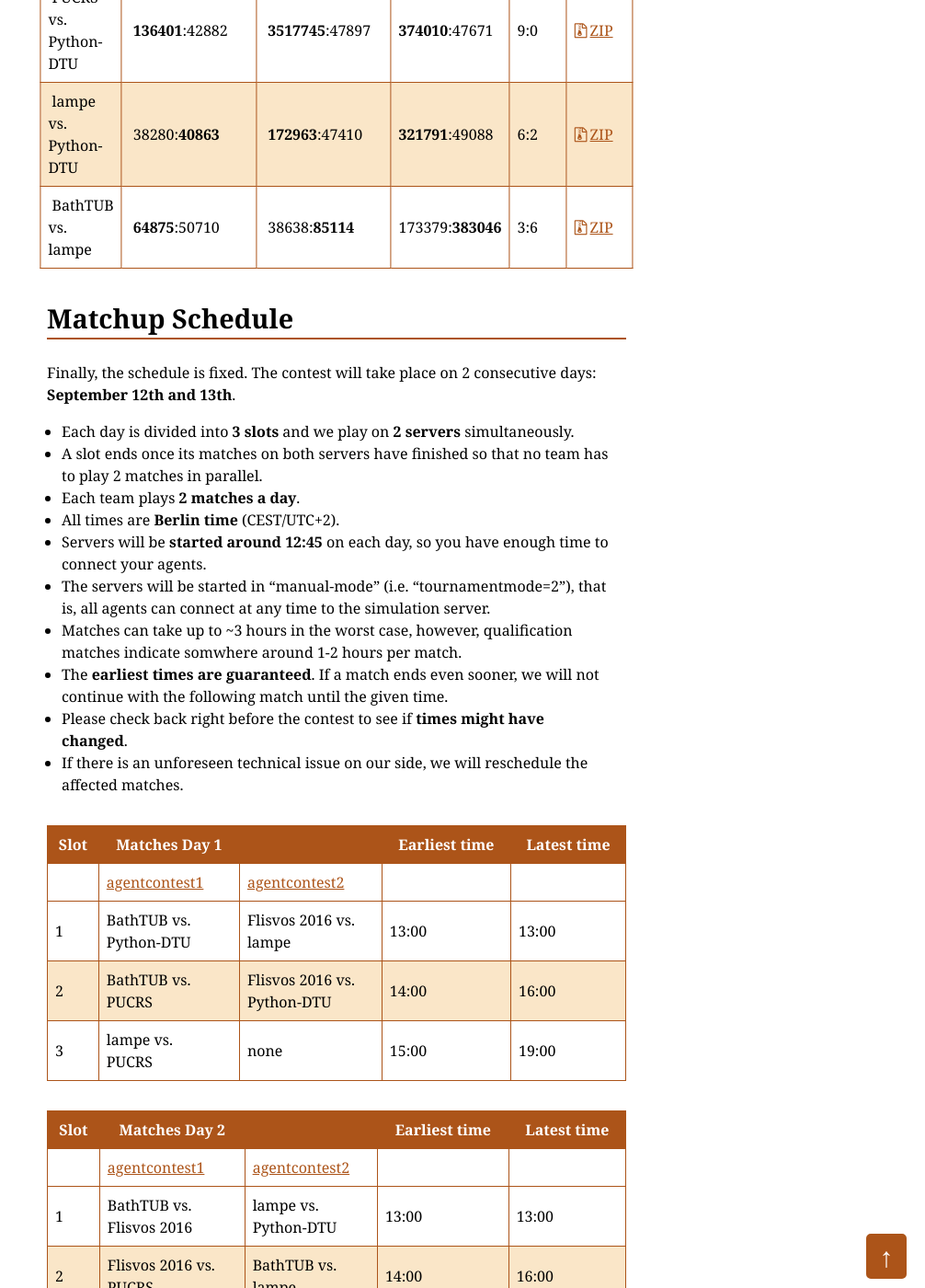
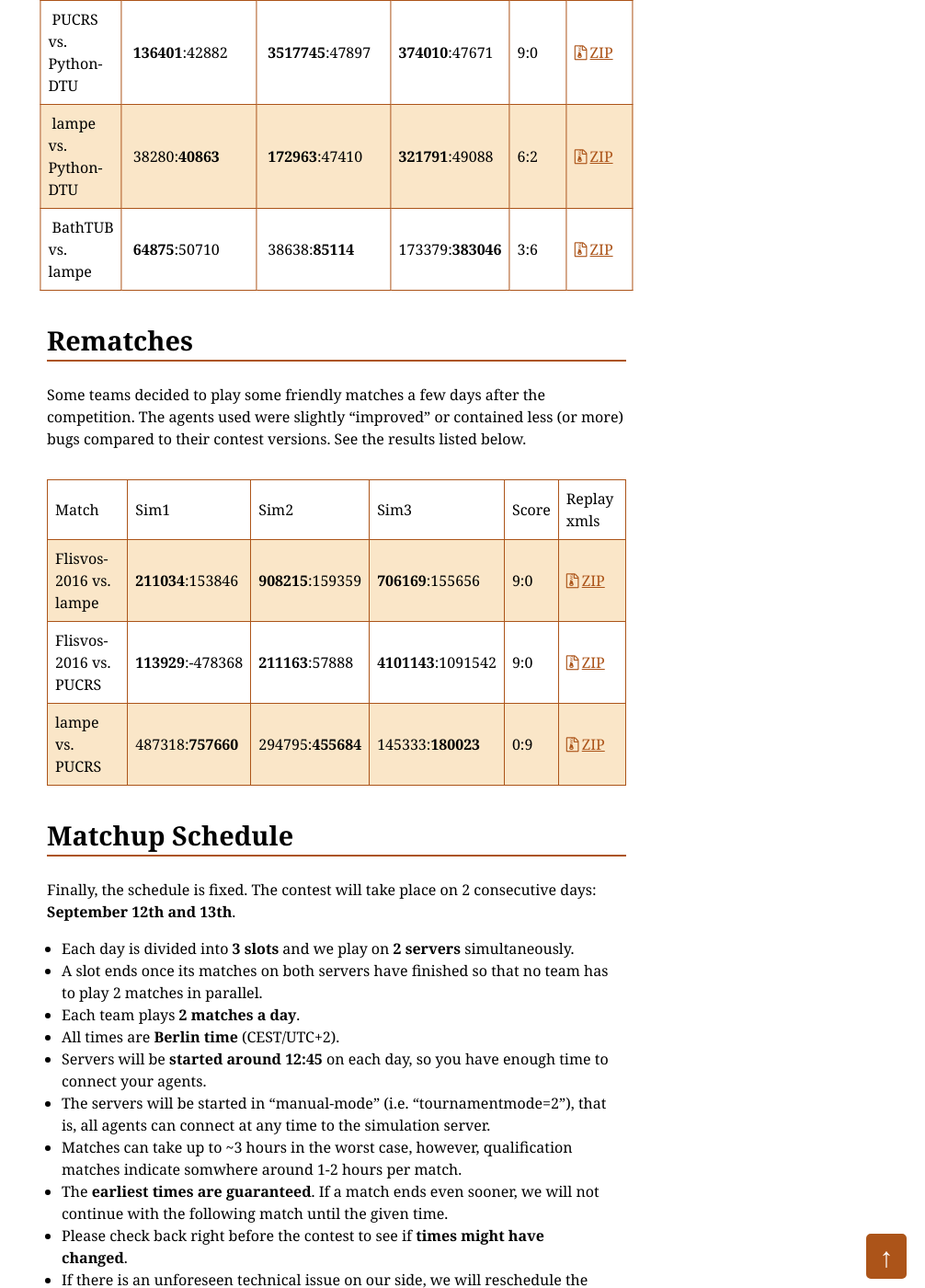
Before and after one commit to agentcontest/agentcontest.github.io, a Jekyll site: the page built from 2016/index.md, in a window 1280 px wide and 1400 px high, scrolled down 1828 px. Shown: the whole window at 92% size, without its empty margins (274-1280 px from the left). Built offline with Jekyll 4.4.1, drawn with Linux system fonts in a browser that asks for light colours.

Commit message:
Add rematch results

```diff
--- a/2016/index.md
+++ b/2016/index.md
@@ -32,6 +32,16 @@ Results
 | PUCRS vs. Python-DTU | **136401**:42882 | **3517745**:47897 | **374010**:47671 | 9:0 | [ZIP](/2016/day2match3.zip) |
 | lampe vs. Python-DTU | 38280:**40863** | **172963**:47410 | **321791**:49088 | 6:2 | [ZIP](/2016/day2match4.zip) |
 | BathTUB vs. lampe | **64875**:50710 | 38638:**85114** | 173379:**383046** | 3:6 | [ZIP](/2016/day2match5.zip) |
+
+Rematches
+---------
+
+Some teams decided to play some friendly matches a few days after the competition. The agents used were slightly "improved" or contained less (or more) bugs compared to their contest versions. See the results listed below.
+
+| Match | Sim1 | Sim2 | Sim3 | Score | Replay xmls |
+| Flisvos-2016 vs. lampe | **211034**:153846 | **908215**:159359 | **706169**:155656 | 9:0 | [ZIP](/2016/rematch-Flisvos-lampe.zip) |
+| Flisvos-2016 vs. PUCRS | **113929**:-478368 | **211163**:57888 | **4101143**:1091542 | 9:0 | [ZIP](/2016/rematch-Flisvos-PUCRS.zip) |
+| lampe vs. PUCRS | 487318:**757660** | 294795:**455684** | 145333:**180023** | 0:9 | [ZIP](/2016/rematch-lampe-PUCRS.zip) |
 
 Matchup Schedule
 ----------------
```
